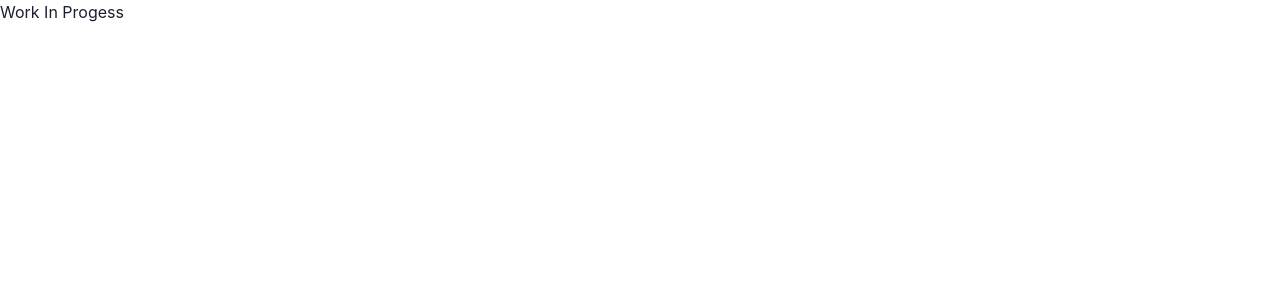
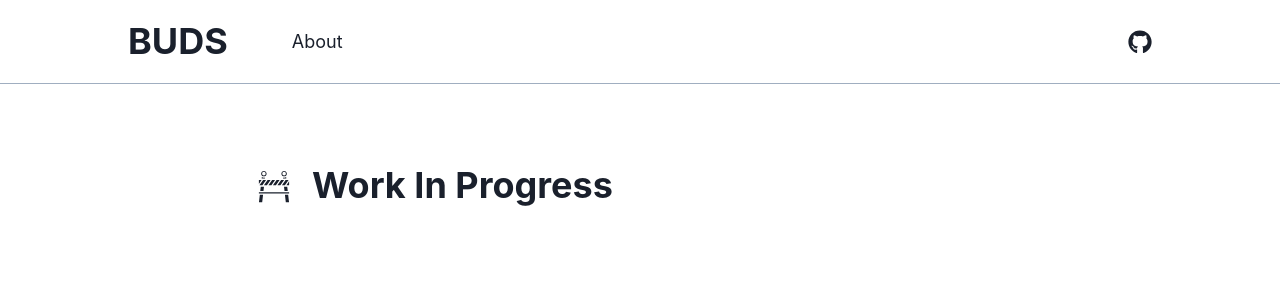
Before and after one commit to 9akashnp8/buy-used-drive-smart, a React (Vite) app in the folder client/: page /about in a window 1280 px wide. Shown: the top 300 px of the page. Built offline with nearby package versions, Linux system fonts and the light colour scheme.

Commit message:
feat: add basic about page with wip as content, update routes

```diff
--- a/client/src/components/Navbar.jsx
+++ b/client/src/components/Navbar.jsx
@@ -19,7 +19,11 @@ function Navbar() {
             py={5}
         >
             <HStack spacing={16}>
-                <Heading size='xl'>BUDS</Heading>
+                <Heading size='xl'>
+                    <Link as={RouterLink} to="/">
+                        BUDS
+                    </Link>
+                </Heading>
                 <Text fontSize='lg'>
                     <Link as={RouterLink} to="/about/">
                         About
--- a/client/src/routes/about.jsx
+++ b/client/src/routes/about.jsx
@@ -1,7 +1,30 @@
+import {
+    Box,
+    Heading,
+    HStack
+} from "@chakra-ui/react";
+import Navbar from "../components/Navbar";
+import { GiBarrier } from "react-icons/gi";
 
 function About() {
     return (
-        <h1>Work In Progess</h1>
+        <>
+        <Navbar/>
+        <Box
+          display="flex"
+          flexDirection="column"
+          alignItems="stretch"
+          gap={5}
+          mx='20%'
+          my={20}
+        >
+            <Heading>
+                <Box display={'flex'} gap={5} alignItems={'center'}>
+                    <GiBarrier/> Work In Progress
+                </Box>
+            </Heading>
+        </Box>
+      </>
     )
 }
 
```
